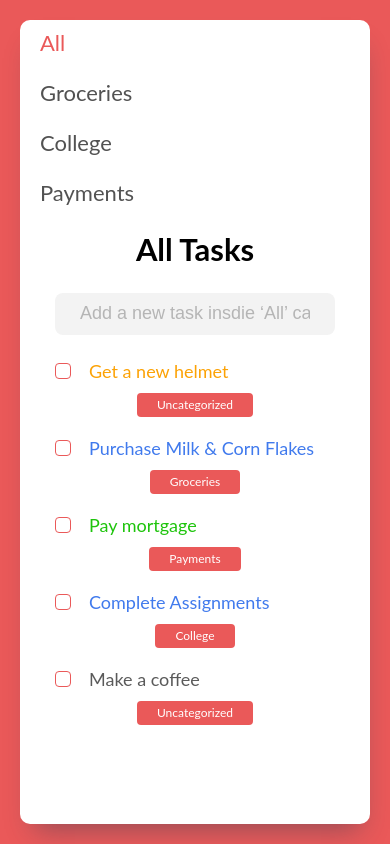
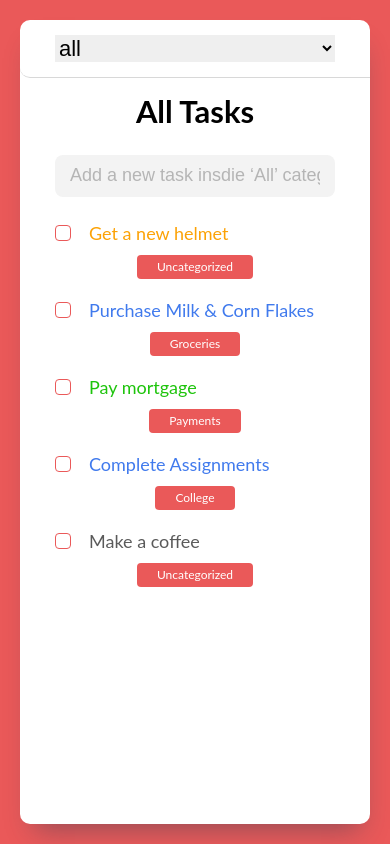
Before and after one commit to Fpsska/TODO-app, a React (Create React App) app: page / in a window 390 px wide. Built offline with nearby package versions, Linux system fonts and the light colour scheme.

Commit message:
feat: create SelectMenu.tsx component & add logic of render Nav, SelectMenu components in App.tsx

```diff
--- a/src/app/assets/styles/_media.scss
+++ b/src/app/assets/styles/_media.scss
@@ -4,7 +4,8 @@
     }
     .page__nav {
         border-right: none;
-        padding: 10px 20px;
+        border-bottom: 1px solid #d8d8d8;
+        padding: 15px 35px 15px 35px;
     }
     .page__content {
         padding: 15px 35px 15px 35px;
@@ -13,11 +14,14 @@
         text-align: center;
     }
     .todo {
-        height: calc(100vh - 400px);
+        height: calc(100vh - 405px);
     }
 }
 
 @media screen and (max-width: 425px) {
+    .todo {
+        height: calc(100vh - 260px);
+    }
     .todo__item {
         flex-direction: column;
         align-items: flex-start;
@@ -28,10 +32,16 @@
     .todo__category.todo__category {
         margin: 10px auto 0 auto;
     }
+    .form__input {
+        padding: 10px 15px 10px 15px;
+    }
 }
 
 @media screen and (max-width: 375px) {
     .page__content {
         padding: 15px 20px 15px 20px;
     }
+    .page__nav {
+        padding: 15px 20px 15px 20px;
+    }
 }
--- a/src/app/components/App/App.tsx
+++ b/src/app/components/App/App.tsx
@@ -1,6 +1,7 @@
-import React from 'react';
+import React, { useState, useLayoutEffect } from 'react';
 
 import Nav from '../Nav/Nav';
+import SelectMenu from '../SelectMenu/SelectMenu';
 import Form from '../Form/Form';
 import TodoList from '../Todo/TodoList';
 
@@ -11,12 +12,19 @@ import '../../assets/styles/_media.scss';
 // /. imports
 
 const App: React.FC = () => {
+
+  const [isTabletScreen, setScreenStatus] = useState<boolean>(false);
+
+  useLayoutEffect(() => {
+    window.innerWidth <= 425 ? setScreenStatus(true) : setScreenStatus(false);
+  }, []);
+
   return (
     <div className="App">
       <div className="page">
         <div className="page__wrapper">
           <div className="page__nav">
-            <Nav />
+            {isTabletScreen ? <SelectMenu /> : <Nav />}
           </div>
           <div className="page__content">
 
--- /dev/null
+++ b/src/app/components/SelectMenu/SelectMenu.tsx
@@ -0,0 +1,18 @@
+import React from 'react';
+
+import './select.scss';
+
+// /. imports
+
+const SelectMenu: React.FC = () => {
+    return (
+        <select className="nav-select" defaultValue={'all'}>
+            <option className="nav-select__item active" value="all">all</option>
+            <option className="nav-select__item" value="groceries">groceries</option>
+            <option className="nav-select__item" value="college">college</option>
+            <option className="nav-select__item" value="payments">payments</option>
+        </select>
+    );
+};
+
+export default SelectMenu;
--- /dev/null
+++ b/src/app/components/SelectMenu/select.scss
@@ -0,0 +1,14 @@
+.nav-select {
+    width: 100%;
+    font-size: 22px;
+    border: none;
+    &:focus {
+        outline: none;
+    }
+    &__item {
+        color: #525252;
+    }
+    &__item.active {
+        color: #EA5959;
+    }
+}
```
